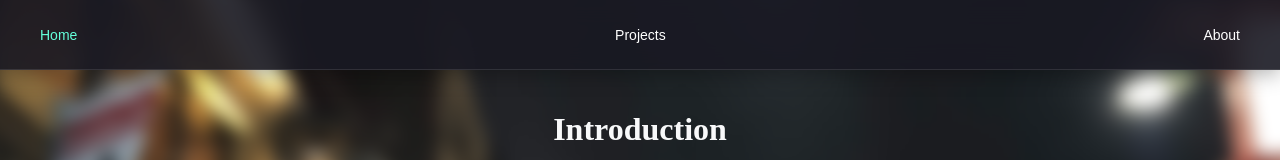
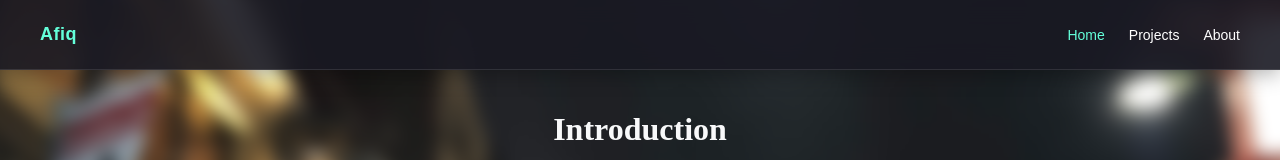
Before and after one commit to Mdafiq2001/mdafiq2001.github.io, a plain HTML site: page index.html in a window 1280 px wide. Shown: the top 160 px of the page. Drawn offline with Linux system fonts and the light colour scheme.

Commit message:
Updated navbar

```diff
--- a/navbar.css
+++ b/navbar.css
@@ -37,3 +37,15 @@ body {
 .island-nav a.active {
     color: #64ffda;
 }
+
+.nav-links {
+    display: flex;
+    align-items: center;
+    gap: 24px; /* Adjust this number to make the buttons closer or further apart */
+}
+
+.island-nav .nav-brand {
+    font-size: 18px;
+    font-weight: 700;
+    letter-spacing: 0.5px;
+}
--- a/navbar.html
+++ b/navbar.html
@@ -1,5 +1,11 @@
 <nav class="island-nav">
-    <a href="index.html">Home</a>
-	<a href="projects.html">Projects</a>
-    <a href="about.html">About</a>
+    <!-- Left side: Your Name -->
+    <a href="index.html" class="nav-brand">Afiq</a>
+
+    <!-- Right side: Grouped Links -->
+    <div class="nav-links">
+        <a href="index.html">Home</a>
+        <a href="projects.html">Projects</a>
+        <a href="about.html">About</a>
+    </div>
 </nav>
```
